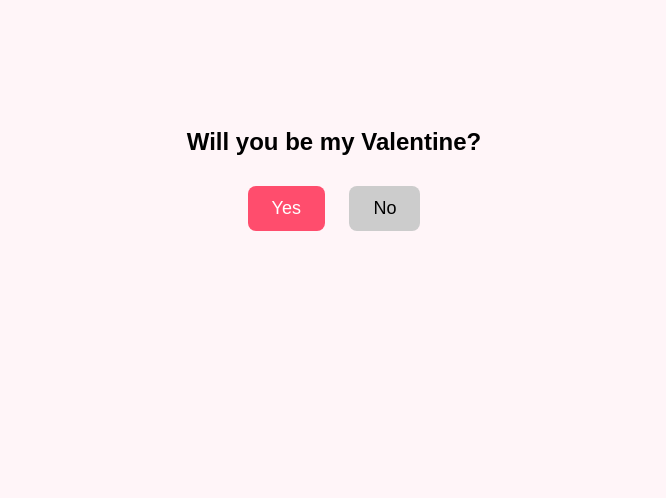
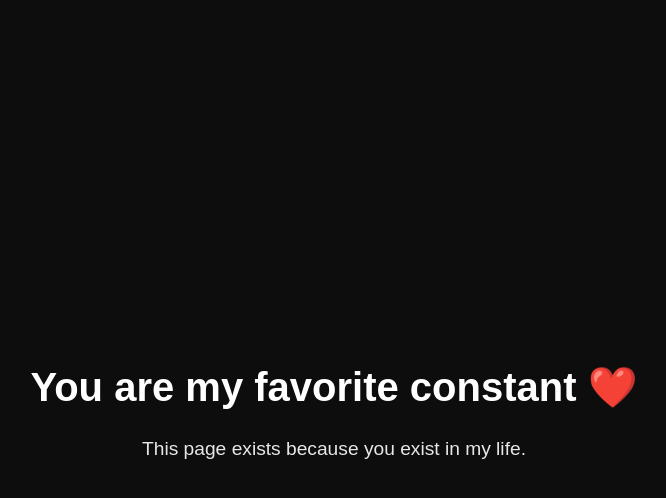
Before and after one commit to sjhaworkspace-rgb/valentine, a plain HTML site: page index.html in a window 1280 px wide. Shown: the whole page, without its empty margins (306-972 px from the left). Drawn offline with Linux system fonts and the light colour scheme.

Commit message:
Update index.html

```diff
--- a/index.html
+++ b/index.html
@@ -1,51 +1,32 @@
 <!DOCTYPE html>
-<html>
+<html lang="en">
 <head>
-    <title>Forever With You</title>
+  <meta charset="UTF-8">
+  <title>For You</title>
   <style>
     body {
+      background-color: #0d0d0d;
+      color: #ffffff;
       font-family: Arial, sans-serif;
-            background-color: #fff5f8;
+      display: flex;
+      justify-content: center;
+      align-items: center;
+      height: 100vh;
       text-align: center;
-            padding-top: 100px;
     }
-        button {
-            padding: 12px 24px;
-            font-size: 18px;
-            margin: 10px;
-            cursor: pointer;
-            border: none;
-            border-radius: 8px;
+    h1 {
+      font-size: 2.5rem;
     }
-        .yes {
-            background-color: #ff4d6d;
-            color: white;
-        }
-        .no {
-            background-color: #cccccc;
+    p {
+      font-size: 1.2rem;
+      opacity: 0.9;
     }
   </style>
 </head>
 <body>
-
-    <h2>Will you be my Valentine?</h2>
-
-    <button class="yes" onclick="yesClicked()">Yes</button>
-    <button class="no" onclick="noClicked()">No</button>
-
-    <p id="message"></p>
-
-    <script>
-        function yesClicked() {
-            document.getElementById("message").innerText =
-            "I love you, babe 💖💋😘";
-        }
-
-        function noClicked() {
-            document.getElementById("message").innerText =
-            "Nice try 😌 This option is not valid. Choose Yes 💕";
-        }
-    </script>
-
+  <div>
+    <h1>You are my favorite constant ❤️</h1>
+    <p>This page exists because you exist in my life.</p>
+  </div>
 </body>
 </html>
```
Lines whose indentation alone changed are shown as unchanged.
